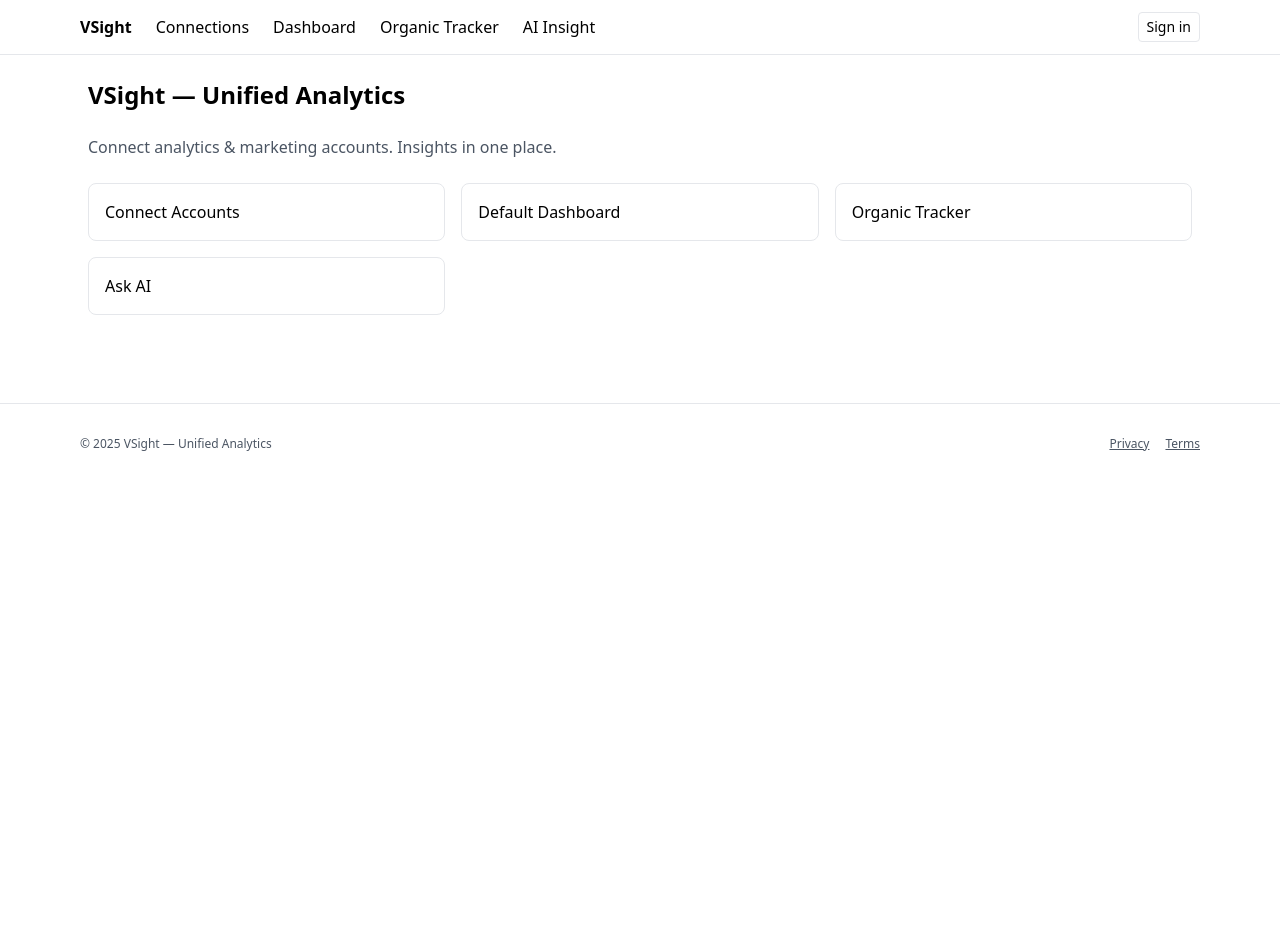
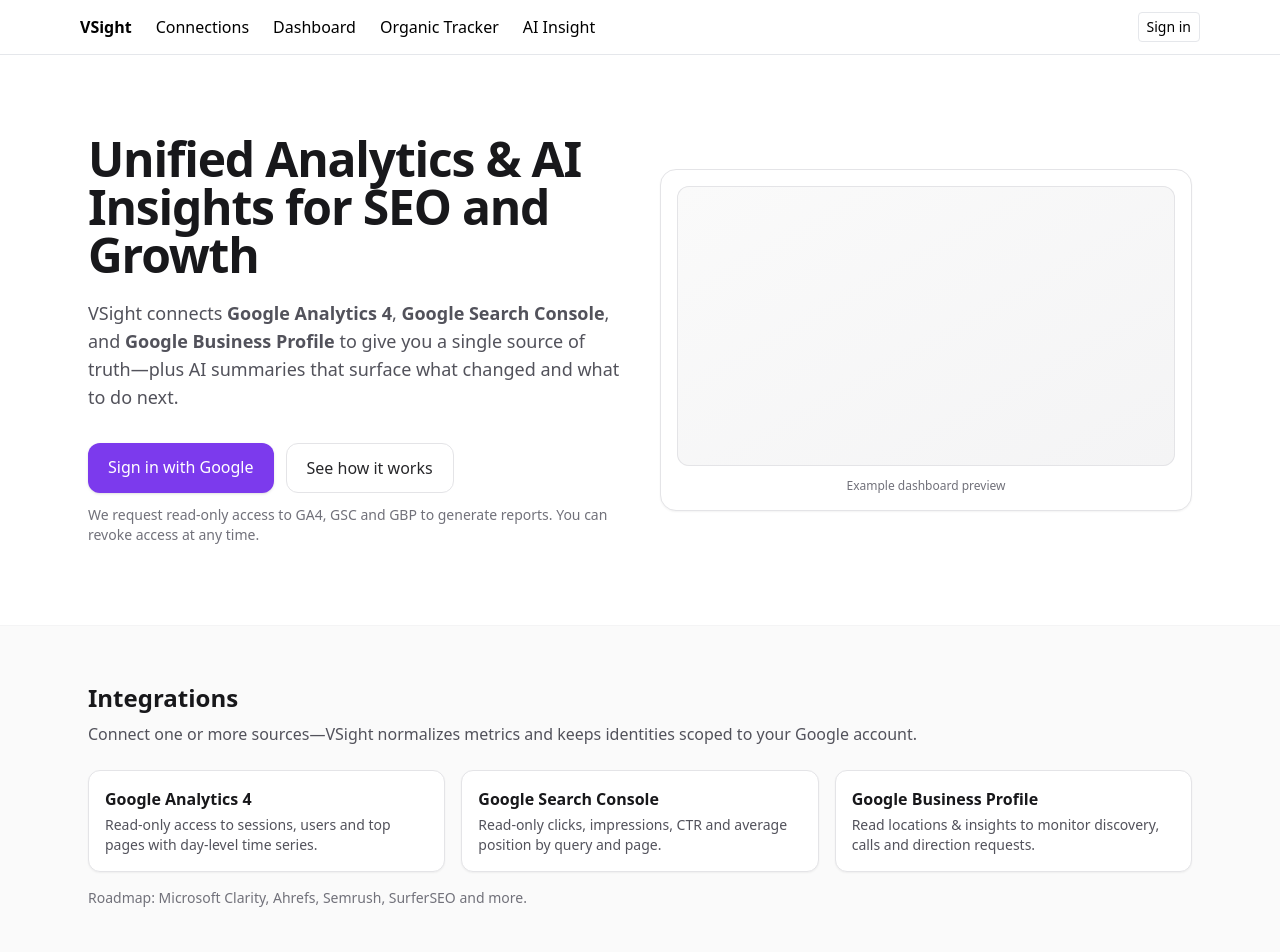
Before and after one commit to Vaibh-v/vsight, a Next.js app: page / in a window 1280 px wide. Shown: the top 952 px of the page. Before the commit the page ends 800 px from the top, so only its background shows below. Built offline with nearby package versions, Linux system fonts and the light colour scheme; no server answers.

Commit message:
Update index.tsx

```diff
--- a/pages/index.tsx
+++ b/pages/index.tsx
@@ -1,27 +1,193 @@
 // pages/index.tsx
-import Link from "next/link";
+import Head from "next/head";
 
 export default function Home() {
-  const Card = ({ href, title }: { href: string; title: string }) => (
-    <Link
-      href={href}
-      className="block border rounded-lg p-4 hover:bg-gray-50 transition"
-    >
-      {title}
-    </Link>
-  );
+  const title = "VSight — Unified Marketing & SEO Analytics";
+  const description =
+    "VSight connects Google Analytics 4, Search Console and Google Business Profile to produce unified dashboards and AI insights for growth teams.";
+  const url = "https://vsight-two.vercel.app";
+
+  const jsonLd = {
+    "@context": "https://schema.org",
+    "@type": "WebApplication",
+    name: "VSight",
+    url,
+    applicationCategory: "BusinessApplication",
+    operatingSystem: "Web",
+    offers: { "@type": "Offer", price: "0", priceCurrency: "USD" },
+    description,
+    publisher: {
+      "@type": "Organization",
+      name: "VSight",
+      url,
+      sameAs: [],
+    },
+  };
 
   return (
-    <main className="max-w-6xl mx-auto p-6 space-y-6">
-      <h1 className="text-2xl font-semibold">VSight — Unified Analytics</h1>
-      <p className="text-gray-600">Connect analytics & marketing accounts. Insights in one place.</p>
+    <>
+      <Head>
+        <title>{title}</title>
+        <meta name="description" content={description} />
+        <meta name="robots" content="index,follow" />
+        <link rel="canonical" href={url} />
+        <meta property="og:type" content="website" />
+        <meta property="og:url" content={url} />
+        <meta property="og:title" content={title} />
+        <meta property="og:description" content={description} />
+        <script
+          type="application/ld+json"
+          dangerouslySetInnerHTML={{ __html: JSON.stringify(jsonLd) }}
+        />
+      </Head>
 
-      <div className="grid grid-cols-1 md:grid-cols-3 gap-4">
-        <Card href="/connections" title="Connect Accounts" />
-        <Card href="/dashboard" title="Default Dashboard" />
-        <Card href="/tracker" title="Organic Tracker" />
-        <Card href="/insight" title="Ask AI" />
-      </div>
-    </main>
+      <main className="min-h-screen bg-white text-zinc-900">
+        {/* Hero */}
+        <section className="mx-auto max-w-6xl px-6 py-20">
+          <div className="grid gap-10 md:grid-cols-2 md:items-center">
+            <div>
+              <h1 className="text-4xl font-extrabold tracking-tight sm:text-5xl">
+                Unified Analytics & AI Insights for SEO and Growth
+              </h1>
+              <p className="mt-5 text-lg text-zinc-600">
+                VSight connects <strong>Google Analytics 4</strong>,{" "}
+                <strong>Google Search Console</strong>, and{" "}
+                <strong>Google Business Profile</strong> to give you a single
+                source of truth—plus AI summaries that surface what changed and
+                what to do next.
+              </p>
+
+              <div className="mt-8 flex flex-wrap gap-3">
+                <a
+                  className="rounded-xl bg-violet-600 px-5 py-3 text-white shadow hover:bg-violet-700"
+                  href="/api/auth/signin"
+                >
+                  Sign in with Google
+                </a>
+                <a
+                  className="rounded-xl border border-zinc-200 px-5 py-3 text-zinc-800 hover:bg-zinc-50"
+                  href="#how-it-works"
+                >
+                  See how it works
+                </a>
+              </div>
+
+              <p className="mt-3 text-sm text-zinc-500">
+                We request read-only access to GA4, GSC and GBP to generate
+                reports. You can revoke access at any time.
+              </p>
+            </div>
+
+            <div className="rounded-2xl border border-zinc-200 bg-white p-4 shadow-sm">
+              {/* Placeholder “screenshot” box; replace with an <Image/> later */}
+              <div className="aspect-video w-full rounded-xl bg-gradient-to-br from-zinc-50 to-zinc-100 ring-1 ring-inset ring-zinc-200" />
+              <p className="mt-3 text-center text-xs text-zinc-500">
+                Example dashboard preview
+              </p>
+            </div>
+          </div>
+        </section>
+
+        {/* Integrations */}
+        <section className="border-t border-zinc-100 bg-zinc-50" id="integrations">
+          <div className="mx-auto max-w-6xl px-6 py-14">
+            <h2 className="text-2xl font-bold">Integrations</h2>
+            <p className="mt-2 text-zinc-600">
+              Connect one or more sources—VSight normalizes metrics and keeps
+              identities scoped to your Google account.
+            </p>
+            <ul className="mt-6 grid gap-4 sm:grid-cols-2 lg:grid-cols-3">
+              {[
+                {
+                  name: "Google Analytics 4",
+                  text:
+                    "Read-only access to sessions, users and top pages with day-level time series.",
+                },
+                {
+                  name: "Google Search Console",
+                  text:
+                    "Read-only clicks, impressions, CTR and average position by query and page.",
+                },
+                {
+                  name: "Google Business Profile",
+                  text:
+                    "Read locations & insights to monitor discovery, calls and direction requests.",
+                },
+              ].map((x) => (
+                <li
+                  key={x.name}
+                  className="rounded-xl border border-zinc-200 bg-white p-4 shadow-sm"
+                >
+                  <p className="font-semibold">{x.name}</p>
+                  <p className="mt-1 text-sm text-zinc-600">{x.text}</p>
+                </li>
+              ))}
+            </ul>
+            <p className="mt-4 text-sm text-zinc-500">
+              Roadmap: Microsoft Clarity, Ahrefs, Semrush, SurferSEO and more.
+            </p>
+          </div>
+        </section>
+
+        {/* How it works */}
+        <section className="mx-auto max-w-6xl px-6 py-14" id="how-it-works">
+          <h2 className="text-2xl font-bold">How it works</h2>
+          <ol className="mt-6 space-y-4">
+            <li className="rounded-xl border border-zinc-200 p-4">
+              <strong>1. Sign in with Google.</strong> You’ll see a Google
+              consent screen listing the read-only scopes we request.
+            </li>
+            <li className="rounded-xl border border-zinc-200 p-4">
+              <strong>2. Select your GA4 property and GSC site.</strong> We pull
+              only the data needed for your reports, never your password.
+            </li>
+            <li className="rounded-xl border border-zinc-200 p-4">
+              <strong>3. Get dashboards & AI insights.</strong> VSight merges
+              time series and surfaces what changed, why it matters and suggested
+              next steps.
+            </li>
+          </ol>
+        </section>
+
+        {/* Security & Privacy */}
+        <section className="border-y border-zinc-100 bg-white">
+          <div className="mx-auto max-w-6xl px-6 py-14">
+            <h2 className="text-2xl font-bold">Security & Privacy</h2>
+            <ul className="mt-4 list-disc space-y-2 pl-5 text-zinc-700">
+              <li>OAuth 2.0 — we never see or store your Google password.</li>
+              <li>Read-only scopes; no changes are made in your accounts.</li>
+              <li>Encrypted in transit and at rest; least-privileged access.</li>
+              <li>
+                You can delete your account data and revoke access anytime via
+                Google Account &gt; Security &gt; Third-party access.
+              </li>
+            </ul>
+            <div className="mt-6 flex gap-4">
+              <a className="underline" href="/privacy">
+                Privacy Policy
+              </a>
+              <a className="underline" href="/terms">
+                Terms of Service
+              </a>
+            </div>
+          </div>
+        </section>
+
+        {/* Footer */}
+        <footer className="mx-auto max-w-6xl px-6 py-10 text-sm text-zinc-500">
+          <div className="flex flex-wrap items-center justify-between gap-2">
+            <span>© {new Date().getFullYear()} VSight</span>
+            <div className="flex gap-4">
+              <a className="underline" href="/privacy">
+                Privacy
+              </a>
+              <a className="underline" href="/terms">
+                Terms
+              </a>
+            </div>
+          </div>
+        </footer>
+      </main>
+    </>
   );
 }
```
